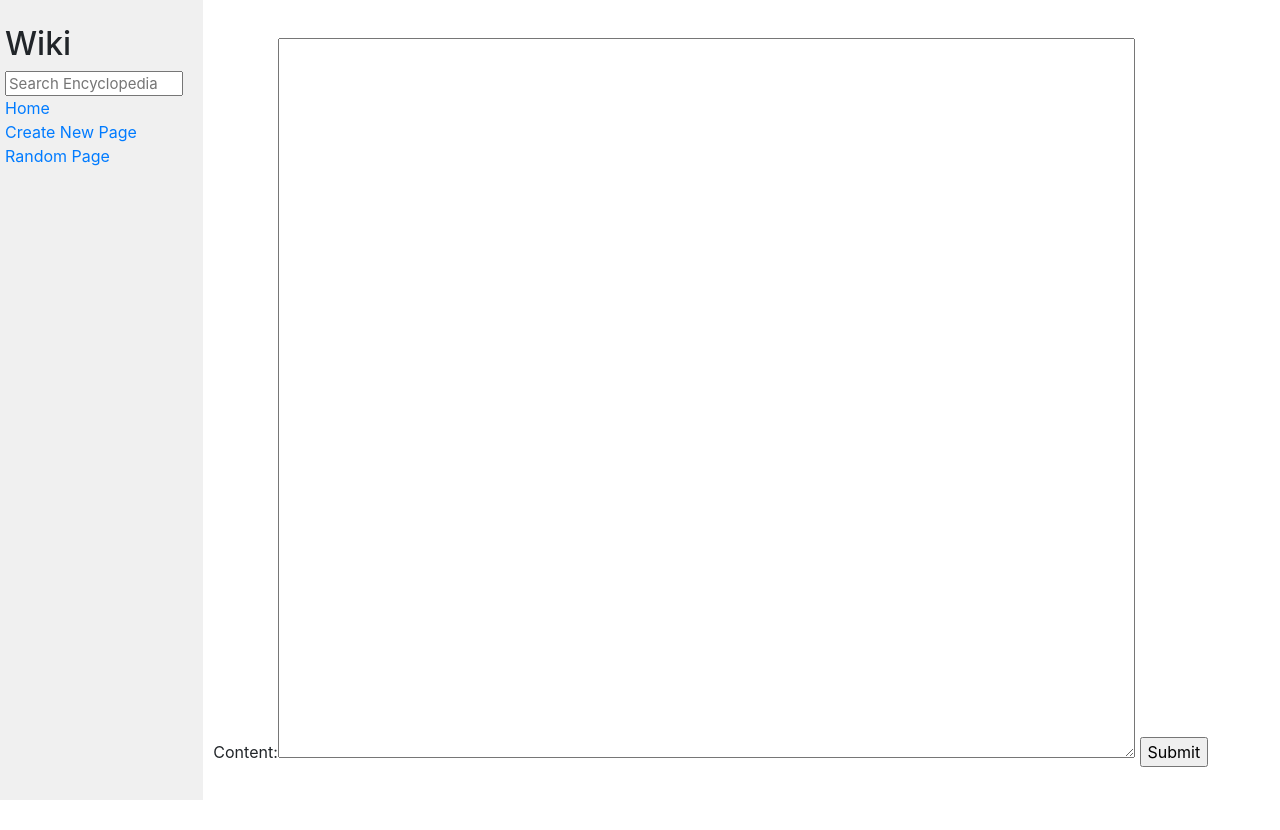
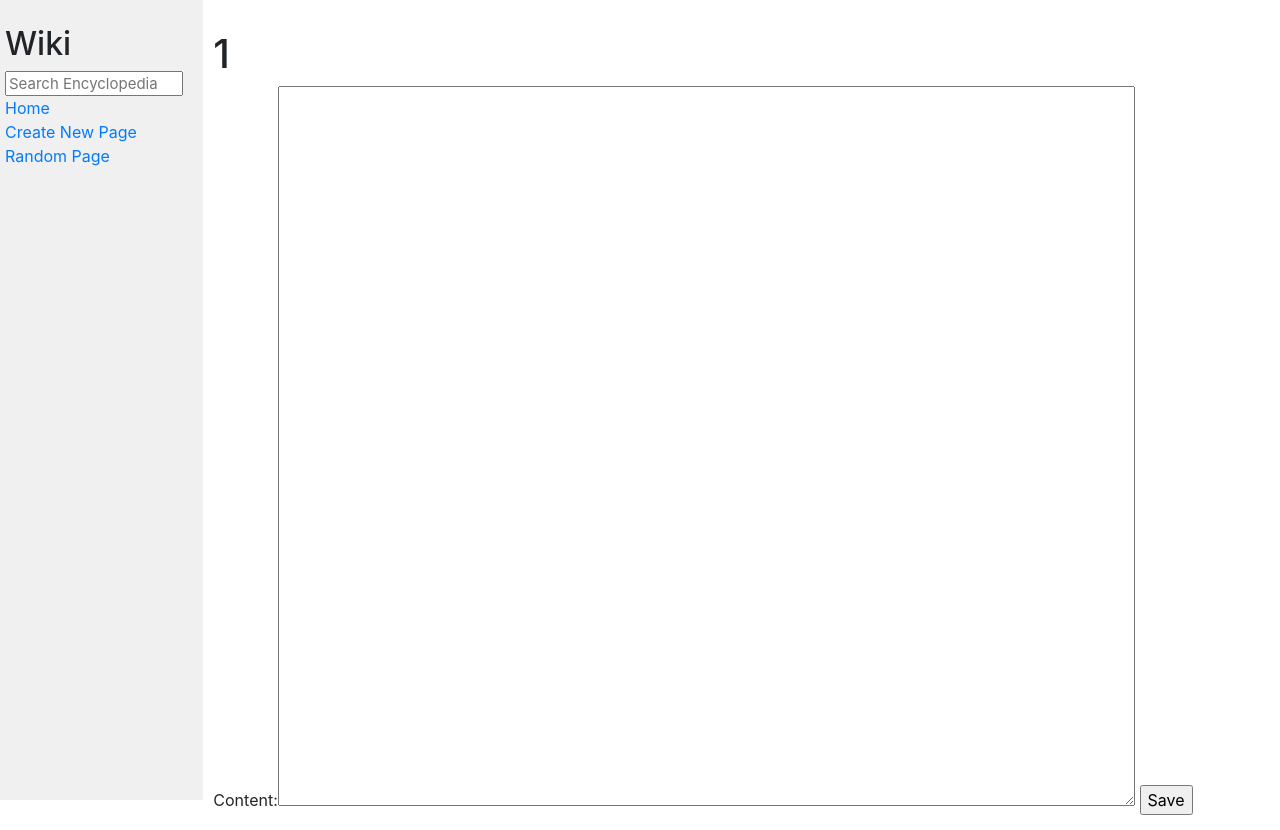
Before and after one commit to hennesseyr14/wiki, a Django app: page /edit/1 in a window 1280 px wide. Before the commit the page ends 800 px from the top, so only its background shows below. Run offline with Django 3.2, Linux system fonts and the light colour scheme; some libraries are stand-ins or nearby versions.

Commit message:
improve edit page layout

```diff
--- a/encyclopedia/templates/encyclopedia/edit.html
+++ b/encyclopedia/templates/encyclopedia/edit.html
@@ -5,10 +5,10 @@
 {% endblock %}
 
 {% block body %}
-    <h1></h1>
+    <h1>{{ title }}</h1>
     <form action="{% url 'edit' title=title %}" method="post">
         {% csrf_token %}
         {{ form }}
-        <input type="submit">
+        <input type="submit" value="Save">
     </form>
 {% endblock %}
```
